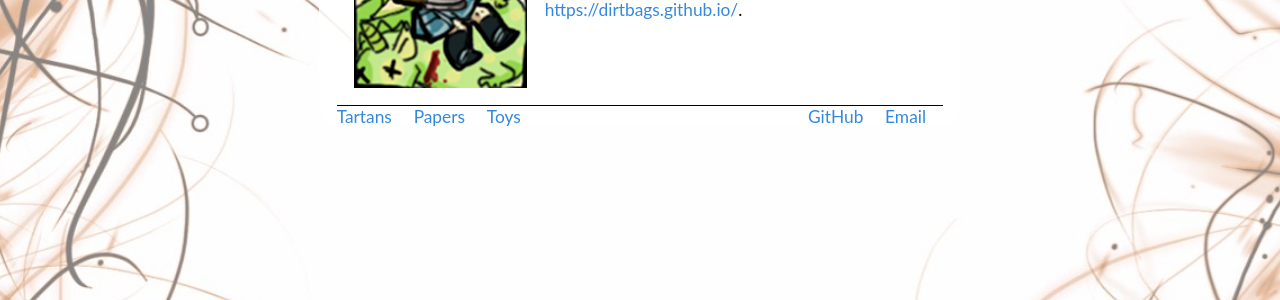
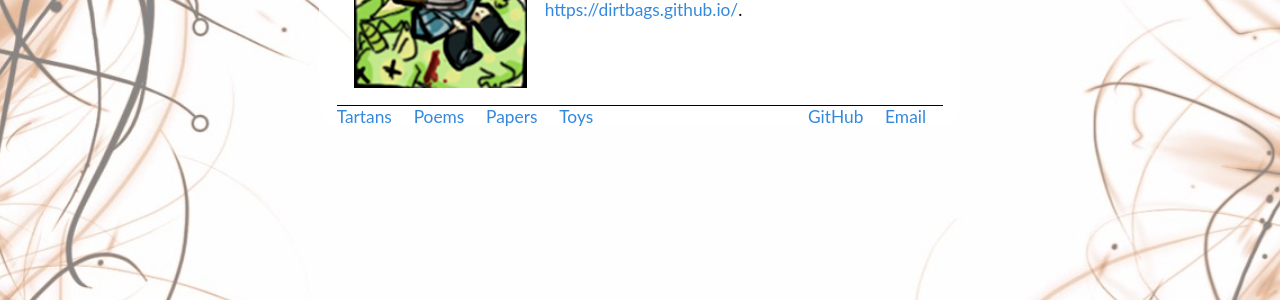
Before and after one commit to nealey/homepage, a Jekyll site: the page built from index.md, in a window 1280 px wide. Shown: the part 191-491 px from the top of the page. Built offline with Jekyll 4.4.1, drawn with Linux system fonts in a browser that asks for light colours.

Commit message:
link back to poems

```diff
--- a/_layouts/default.html
+++ b/_layouts/default.html
@@ -32,6 +32,7 @@
       <nav class="left">
         <ul>
           <li><a href="{{ '/tartans/' | relative_url }}" title="AKA Plaids">Tartans</a></li>
+          <li><a href="{{ '/poems/' | relative_url }}" title="I won't quit my day job">Poems</a></li>
           <li><a href="{{ '/papers/' | relative_url }}" title="Various writings">Papers</a></li>
           <li><a href="{{ '/toys/' | relative_url }}" title="Dumb apps">Toys</a></li>
         </ul>
```
